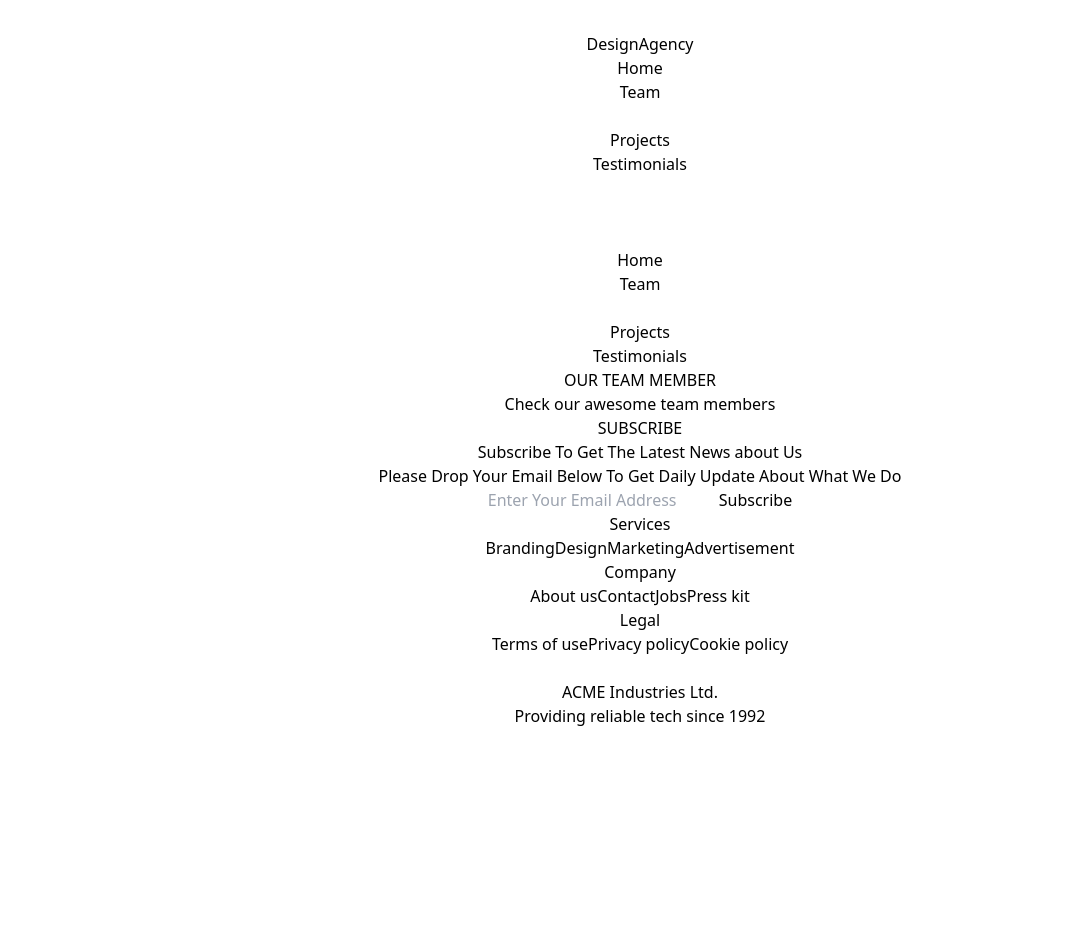
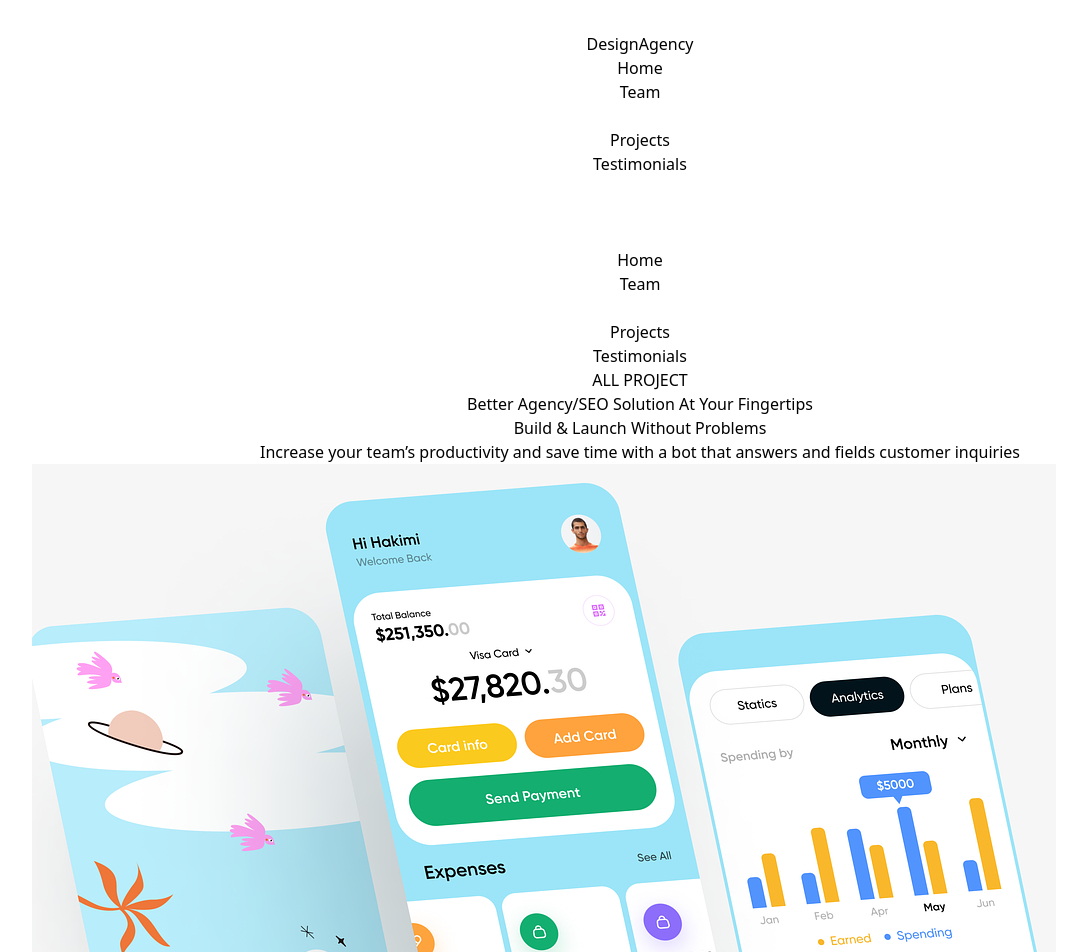
Before and after one commit to tahmid0111/figma_to_react, a React (Vite) app: page /service in a window 1280 px wide. Shown: the top 952 px of the page, without its empty margins (0-1068 px from the left). Before the commit the page ends 800 px from the top, so only its background shows below. Built offline with nearby package versions, Linux system fonts and the light colour scheme; some icons are missing.

Commit message:
service done almost

```diff
--- /dev/null
+++ b/src/components/service/SingleService.jsx
@@ -0,0 +1,14 @@
+import React from 'react'
+
+const SingleService = (props) => {
+    const {title, subtitle, images} = props.service
+  return (
+    <div className='col-span-6 my-10 border-2 p-10'>
+      <h2 className='text-xl font-bold'>{title}</h2>
+      <p className='text-md py-10'>{subtitle}</p>
+      <img className='w-[400px]' src={images[0]} alt="" />
+    </div>
+  )
+}
+
+export default SingleService
--- a/src/database/services.json
+++ b/src/database/services.json
@@ -3,7 +3,7 @@
     "title": "Build & Launch Without Problems",
     "subtitle": "Increase your team’s productivity and save time with a bot that answers and fields customer inquiries",
     "images": [
-      "../../../images/service_1.jpg",
+      "/service/service_1.jpg",
       "../../../images/service_2.jpg",
       "../../../images/service_3.jpg",
       "../../../images/service_4.jpg"
@@ -13,7 +13,7 @@
     "title": "Build & Launch Without Problems",
     "subtitle": "Increase your team’s productivity and save time with a bot that answers and fields customer inquiries",
     "images": [
-      "../../../images/service_2.jpg",
+      "/service/service_2.jpg",
       "../../../images/service_6.jpg",
       "../../../images/service_7.jpg",
       "../../../images/service_8.jpg"
@@ -23,7 +23,7 @@
     "title": "Build & Launch Without Problems",
     "subtitle": "Increase your team’s productivity and save time with a bot that answers and fields customer inquiries",
     "images": [
-      "../../../images/service_9.jpg",
+      "/service/service_3.jpg",
       "../../../images/service_10.jpg",
       "../../../images/service_11.jpg",
       "../../../images/service_12.jpg"
@@ -33,7 +33,7 @@
     "title": "Build & Launch Without Problems",
     "subtitle": "Increase your team’s productivity and save time with a bot that answers and fields customer inquiries",
     "images": [
-      "../../../images/service_13.jpg",
+      "/service/service_4.jpg",
       "../../../images/service_6.jpg",
       "../../../images/service_10.jpg",
       "../../../images/service_13.jpg"
--- a/src/pages/Service.jsx
+++ b/src/pages/Service.jsx
@@ -1,12 +1,20 @@
 import React from 'react'
 import Layout from '../Layout/Layout'
+
+import services from '../database/services.json'
+import SingleService from '../components/service/SingleService'
 
 const Service = () => {
   return (
     <Layout>
         <div className='container mx-auto'>
-            <h1 className='text-xl font-bold py-5 text-orange-500'>OUR TEAM MEMBER</h1>
-            <p className='text-2xl w-[60%] pb-5'>Check our awesome team members</p>
+            <h1 className='text-xl font-bold py-5 text-orange-500'>ALL PROJECT</h1>
+            <p className='text-2xl w-[60%] pb-5'>Better Agency/SEO Solution At Your Fingertips</p>
+        </div>
+        <div className='container mx-auto grid grid-cols-12 py-20 gap-5'>
+          {
+            services.map((service, i) => <SingleService key={i} service={service} />)
+          }
         </div>
     </Layout>
   )
```
